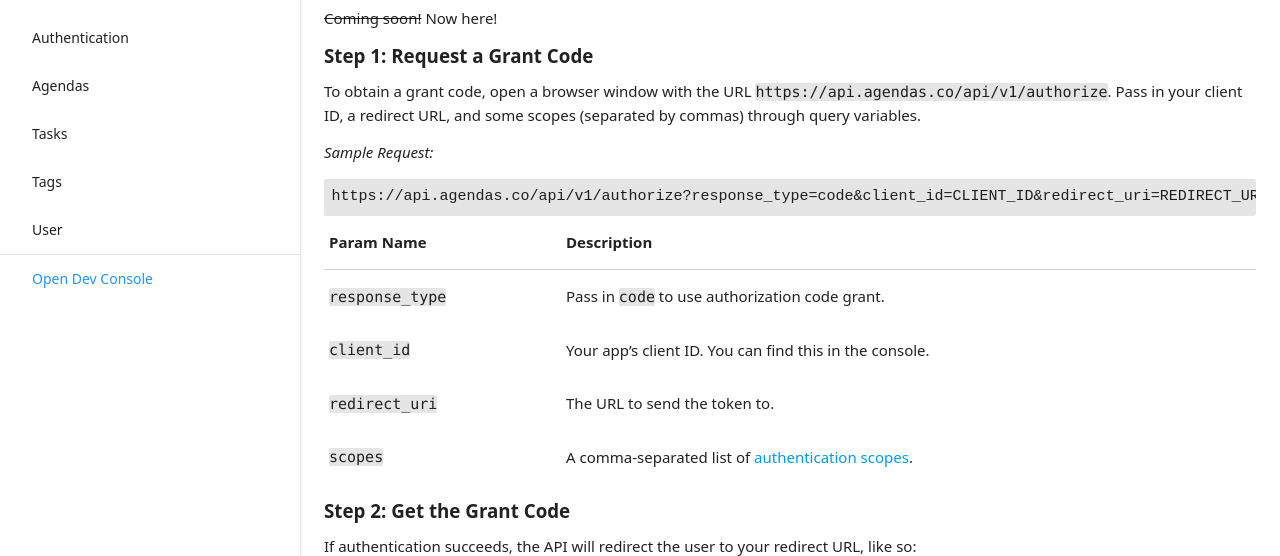
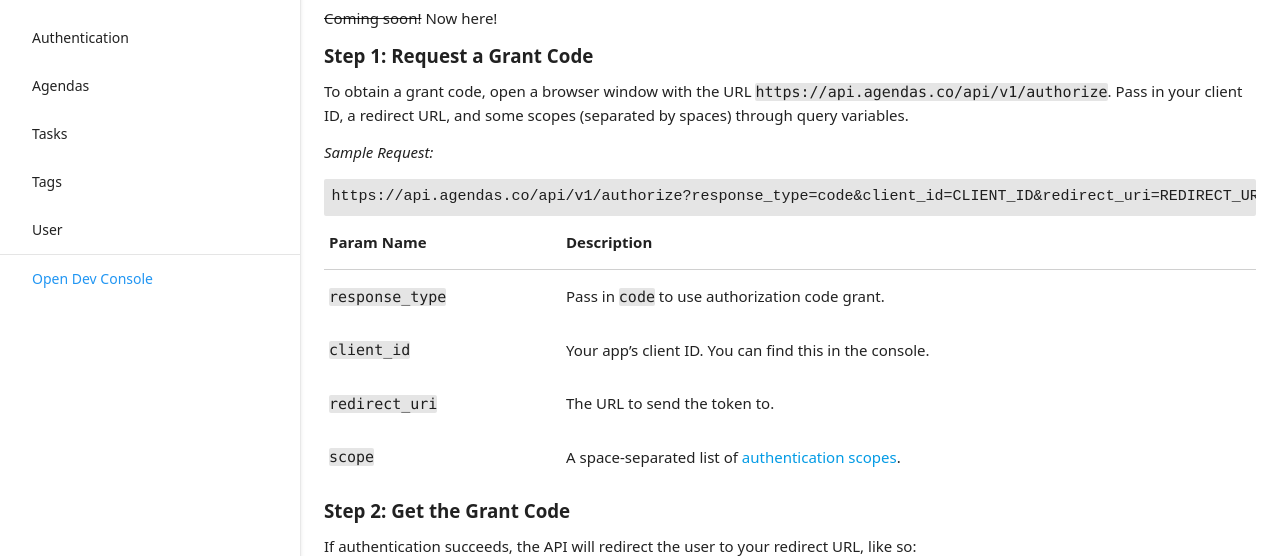
Before and after one commit to agendas/agendas.github.io, a Jekyll site: the page built from developer/docs/authentication.md, in a window 1280 px wide and 900 px high, scrolled down 1158 px. Shown: the part 179-735 px from the top of the window. Built offline with Jekyll 4.4.1, drawn with Linux system fonts in a browser that asks for light colours; nearby versions of some CDN libraries; our own code applies the rules of GitHub Pages for plain Markdown files; some of the changed text lies outside the part shown.

Commit message:
Replace "scopes" with "scope"

````diff
--- a/developer/docs/authentication.md
+++ b/developer/docs/authentication.md
@@ -51,11 +51,11 @@
 
 #### Step 1: Request a Grant Code
 
-To obtain a grant code, open a browser window with the URL `https://api.agendas.co/api/v1/authorize`. Pass in your client ID, a redirect URL, and some scopes (separated by commas) through query variables.
+To obtain a grant code, open a browser window with the URL `https://api.agendas.co/api/v1/authorize`. Pass in your client ID, a redirect URL, and some scopes (separated by spaces) through query variables.
 
 *Sample Request:*
 ```
-https://api.agendas.co/api/v1/authorize?response_type=code&client_id=CLIENT_ID&redirect_uri=REDIRECT_URL&scopes=SCOPE,SCOPE
+https://api.agendas.co/api/v1/authorize?response_type=code&client_id=CLIENT_ID&redirect_uri=REDIRECT_URL&scope=SCOPE,SCOPE
 ```
 
 | Param Name | Description |
@@ -63,7 +63,7 @@
 | `response_type` | Pass in `code` to use authorization code grant. |
 | `client_id` | Your app's client ID. You can find this in the console. |
 | `redirect_uri` | The URL to send the token to. |
-| `scopes` | A comma-separated list of [authentication scopes](#authentication-scopes). |
+| `scope` | A space-separated list of [authentication scopes](#authentication-scopes). |
 
 #### Step 2: Get the Grant Code
 
@@ -155,13 +155,13 @@
 **NOTE:** Refresh tokens never expire on their own. However, calling the `token` endpoint will invalidate any existing refresh tokens.
 
 ### Implicit Grant
-To obtain a token, open a browser window with the URL `https://api.agendas.co/api/v1/authorize`. Pass in your client ID, redirect URL, and scopes (separated by commas) through query variables.
+To obtain a token, open a browser window with the URL `https://api.agendas.co/api/v1/authorize`. Pass in your client ID, redirect URL, and scopes (separated by spaces) through query variables.
 
 You can also pass in an optional `state` parameter.
 
 *Sample Request:*
 ```
-https://api.agendas.co/api/v1/authorize?response_type=token&client_id=CLIENT_ID&redirect_uri=REDIRECT_URL&scopes=SCOPE,SCOPE
+https://api.agendas.co/api/v1/authorize?response_type=token&client_id=CLIENT_ID&redirect_uri=REDIRECT_URL&scope=SCOPE,SCOPE
 ```
 
 | Param Name | Description |
@@ -169,7 +169,7 @@
 | `response_type` | Pass in `token` to use implicit grant. |
 | `client_id` | Your app's client ID. You can find this in the console. |
 | `redirect_uri` | The URL to send the token to. This **must** match the redirect URL you've set in the console. |
-| `scopes` | A comma-separated list of [authentication scopes](#authentication-scopes). |
+| `scope` | A space-separated list of [authentication scopes](#authentication-scopes). |
 
 #### Response
 
````
